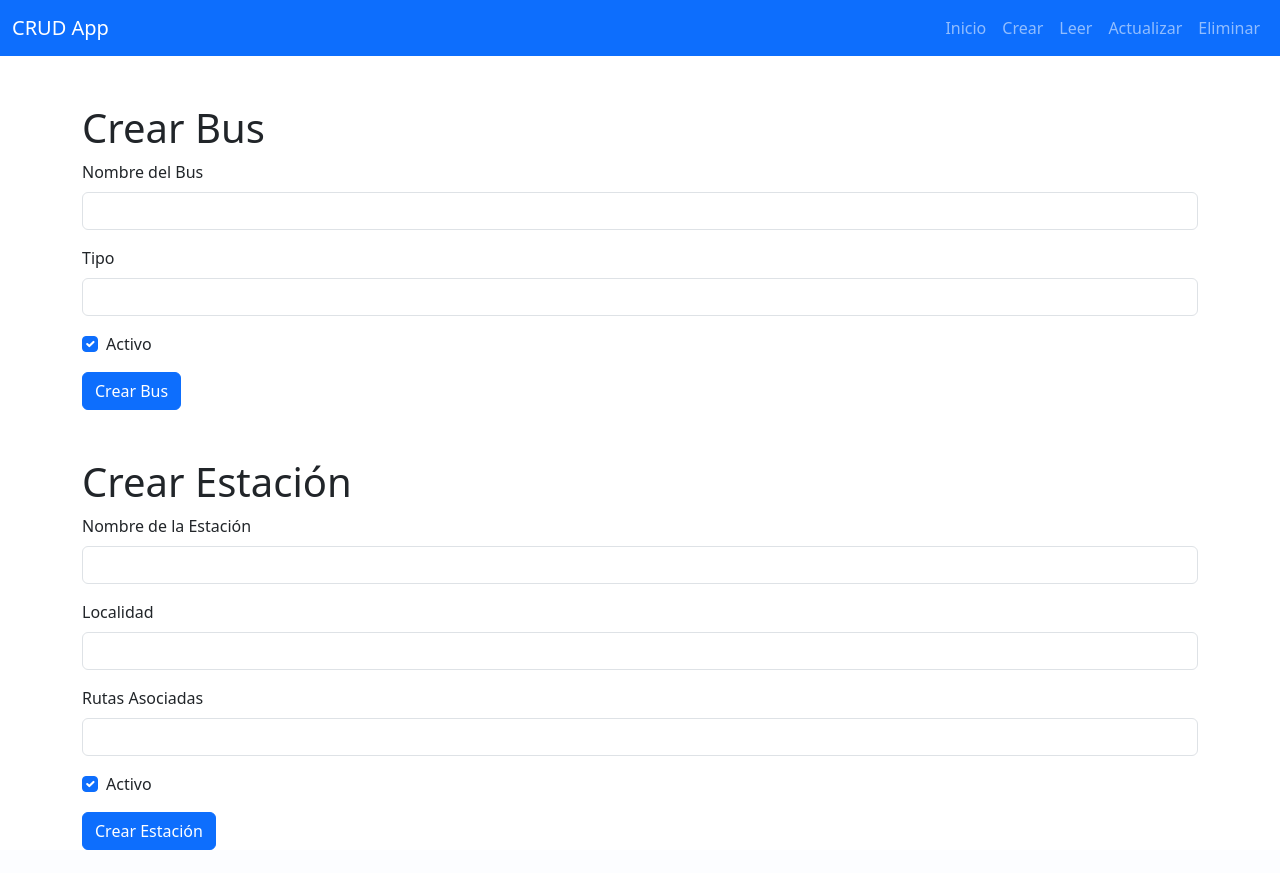
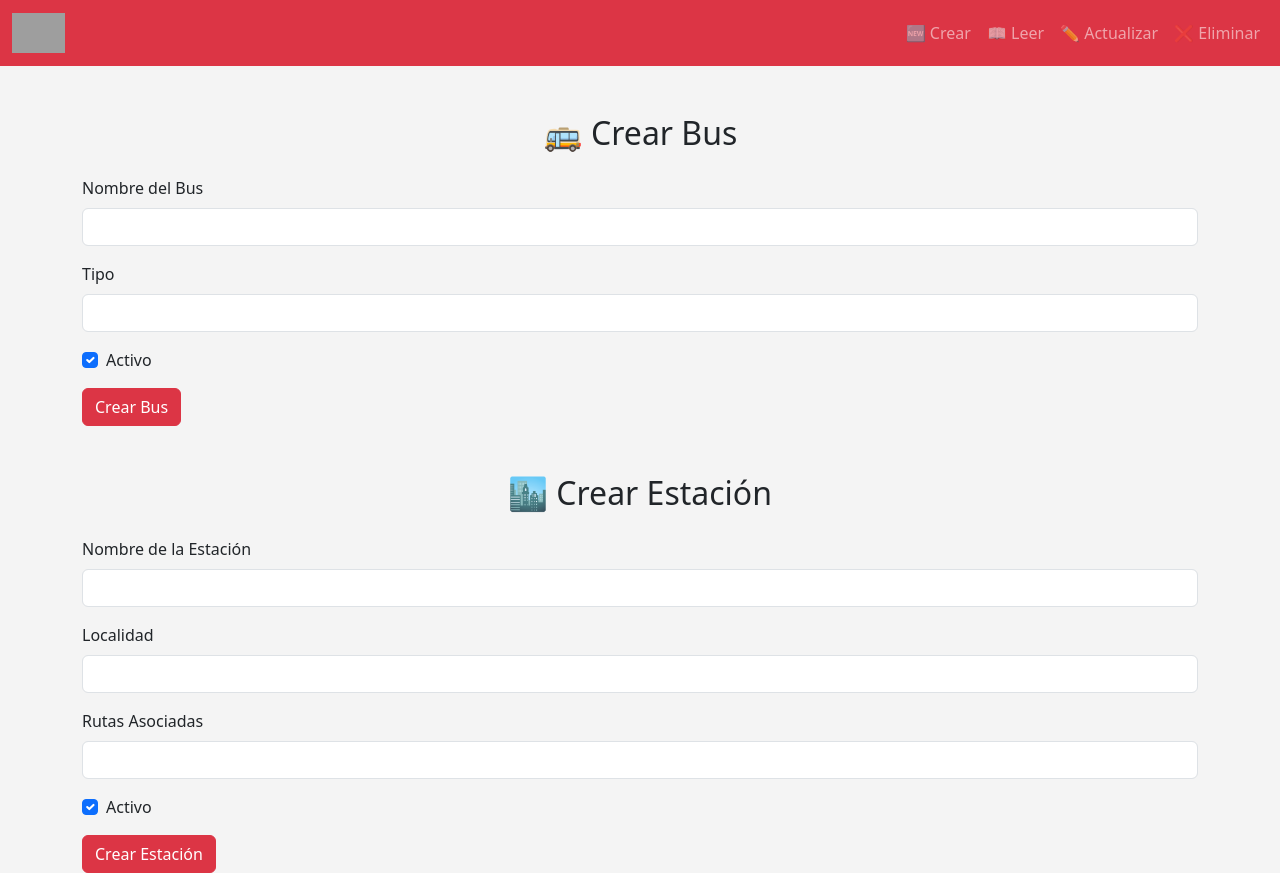
Before and after one commit to Juanes0706/Proyecto, a FastAPI app: page /create in a window 1280 px wide. Before the commit the page ends 850 px from the top, so only its background shows below. Run offline with FastAPI, Linux system fonts and the light colour scheme; grey boxes are pictures that could not be loaded.

Commit message:
maquillaje otra vez

```diff
--- a/templates/CreatePage.html
+++ b/templates/CreatePage.html
@@ -5,24 +5,34 @@
     <meta name="viewport" content="width=device-width, initial-scale=1" />
     <title>Crear Buses y Estaciones</title>
     <link href="https://cdn.jsdelivr.net/npm/bootstrap@5.3.0-alpha1/dist/css/bootstrap.min.css" rel="stylesheet" />
+    <style>
+        body {
+            background-color: #f4f4f4;
+        }
+        .navbar-brand img {
+            height: 40px;
+        }
+    </style>
 </head>
 <body>
-<nav class="navbar navbar-expand-lg navbar-dark bg-primary">
+<nav class="navbar navbar-expand-lg navbar-dark bg-danger">
     <div class="container-fluid">
-        <a class="navbar-brand" href="#">CRUD App</a>
+        <a class="navbar-brand" href="/">
+            <img src="/static/img/logo transmilenio.png" alt="Logo TransMilenio">
+        </a>
         <div id="navbarNav">
             <ul class="navbar-nav">
-                <li class="nav-item"><a class="nav-link" href="/">Inicio</a></li>
-                <li class="nav-item"><a class="nav-link" href="/create">Crear</a></li>
-                <li class="nav-item"><a class="nav-link" href="/read">Leer</a></li>
-                <li class="nav-item"><a class="nav-link" href="/update">Actualizar</a></li>
-                <li class="nav-item"><a class="nav-link" href="/delete">Eliminar</a></li>
+                <li class="nav-item"><a class="nav-link" href="/create">🆕 Crear</a></li>
+                <li class="nav-item"><a class="nav-link" href="/read">📖 Leer</a></li>
+                <li class="nav-item"><a class="nav-link" href="/update">✏️ Actualizar</a></li>
+                <li class="nav-item"><a class="nav-link" href="/delete">❌ Eliminar</a></li>
             </ul>
         </div>
     </div>
 </nav>
+
 <div class="container mt-5">
-    <h1>Crear Bus</h1>
+    <h2 class="text-center mb-4">🚌 Crear Bus</h2>
     <form id="crearBusForm">
         <div class="mb-3">
             <label for="nombreBus" class="form-label">Nombre del Bus</label>
@@ -36,10 +46,10 @@
             <input type="checkbox" class="form-check-input" id="activoBus" checked />
             <label class="form-check-label" for="activoBus">Activo</label>
         </div>
-        <button type="submit" class="btn btn-primary">Crear Bus</button>
+        <button type="submit" class="btn btn-danger">Crear Bus</button>
     </form>
 
-    <h1 class="mt-5">Crear Estación</h1>
+    <h2 class="text-center mt-5 mb-4">🏙️ Crear Estación</h2>
     <form id="crearEstacionForm">
         <div class="mb-3">
             <label for="nombreEstacion" class="form-label">Nombre de la Estación</label>
@@ -57,7 +67,7 @@
             <input type="checkbox" class="form-check-input" id="activoEstacion" checked />
             <label class="form-check-label" for="activoEstacion">Activo</label>
         </div>
-        <button type="submit" class="btn btn-primary">Crear Estación</button>
+        <button type="submit" class="btn btn-danger">Crear Estación</button>
     </form>
 </div>
 
@@ -75,10 +85,10 @@
             body: JSON.stringify({ nombre_bus, tipo, activo }),
         });
         if (response.ok) {
-            alert("Bus creado exitosamente");
+            alert("✅ Bus creado exitosamente");
             e.target.reset();
         } else {
-            alert("Error al crear bus");
+            alert("❌ Error al crear bus");
         }
     });
 
@@ -96,10 +106,10 @@
             body: JSON.stringify({ nombre_estacion, localidad, rutas_asociadas, activo }),
         });
         if (response.ok) {
-            alert("Estación creada exitosamente");
+            alert("✅ Estación creada exitosamente");
             e.target.reset();
         } else {
-            alert("Error al crear estación");
+            alert("❌ Error al crear estación");
         }
     });
 </script>
```
